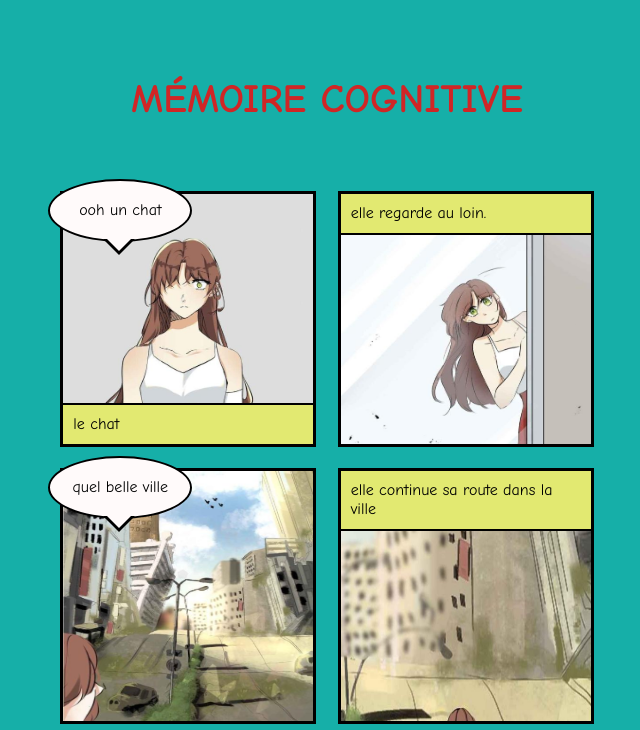
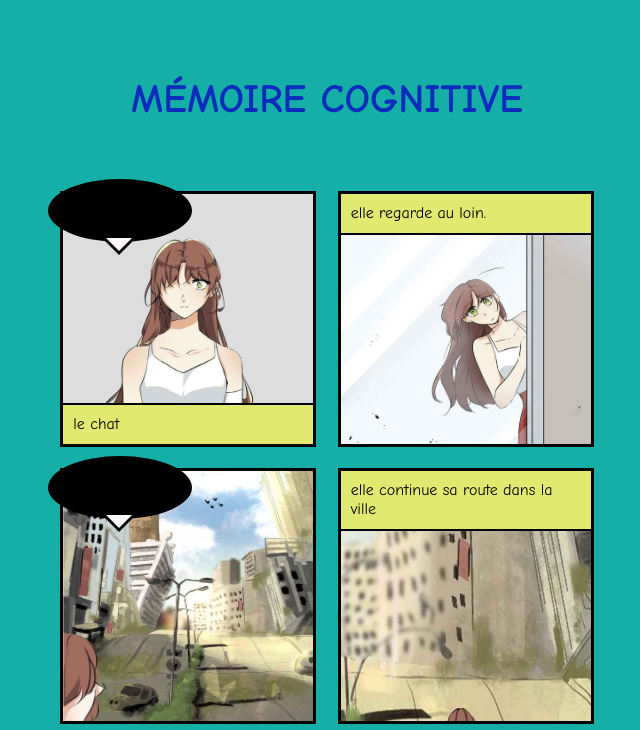
Before and after one commit to LyamGecko/WebComic, a plain HTML site: page webcomic1.html in a window 1280 px wide. Shown: the top 730 px of the page, without its empty margins (323-963 px from the left). Drawn offline with Linux system fonts and the light colour scheme.

Commit message:
Add files via upload

```diff
--- a/style.css
+++ b/style.css
@@ -9,7 +9,7 @@ body {
 h1 {
   text-transform: uppercase;
   font-size: 40px;
-  color: #d02626;
+  color: #0c2cbd;
 }
 .comic {
   max-width: 826px;
@@ -101,7 +101,7 @@ h1 {
   margin: 0;
   position: absolute;
   z-index: 1;
-  background: snow ;
+  background: rgb(0, 0, 0) ;
   padding: 20px;
   top: -15px;
   text-align: center;
```
